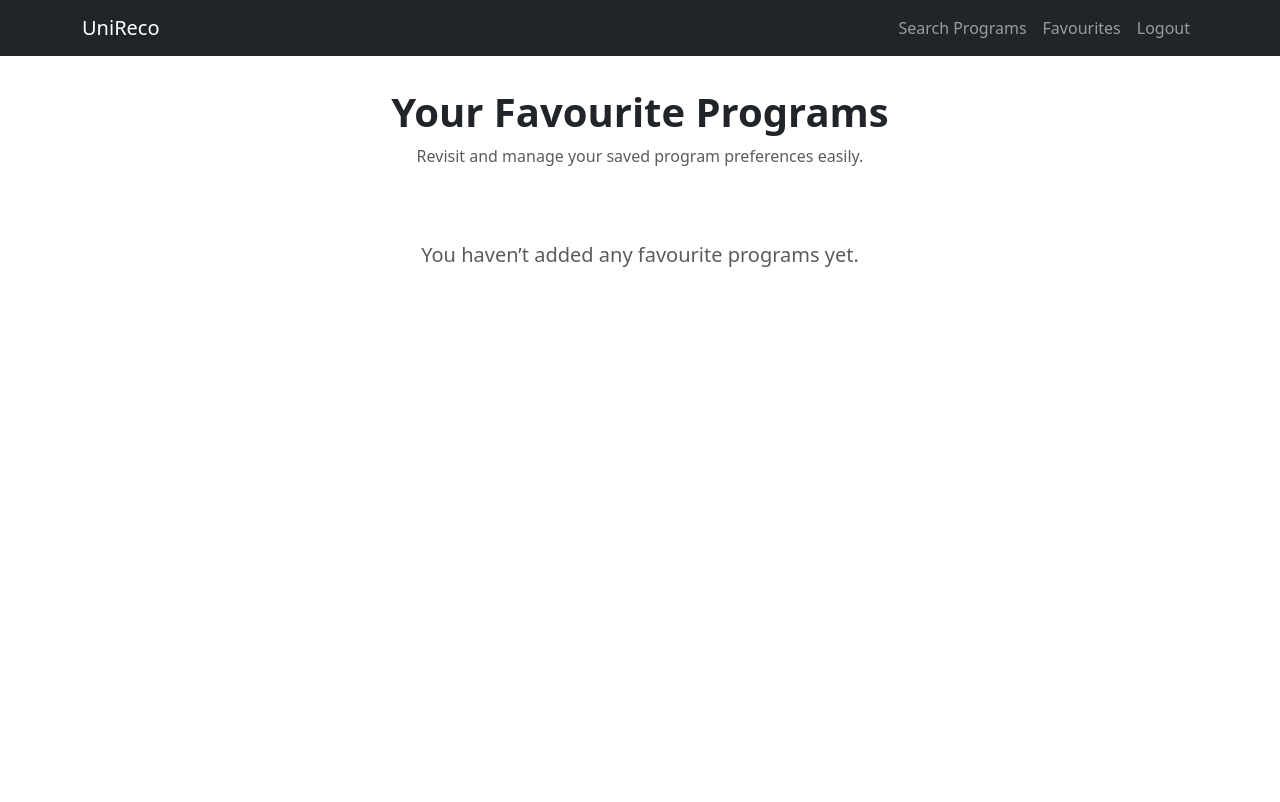
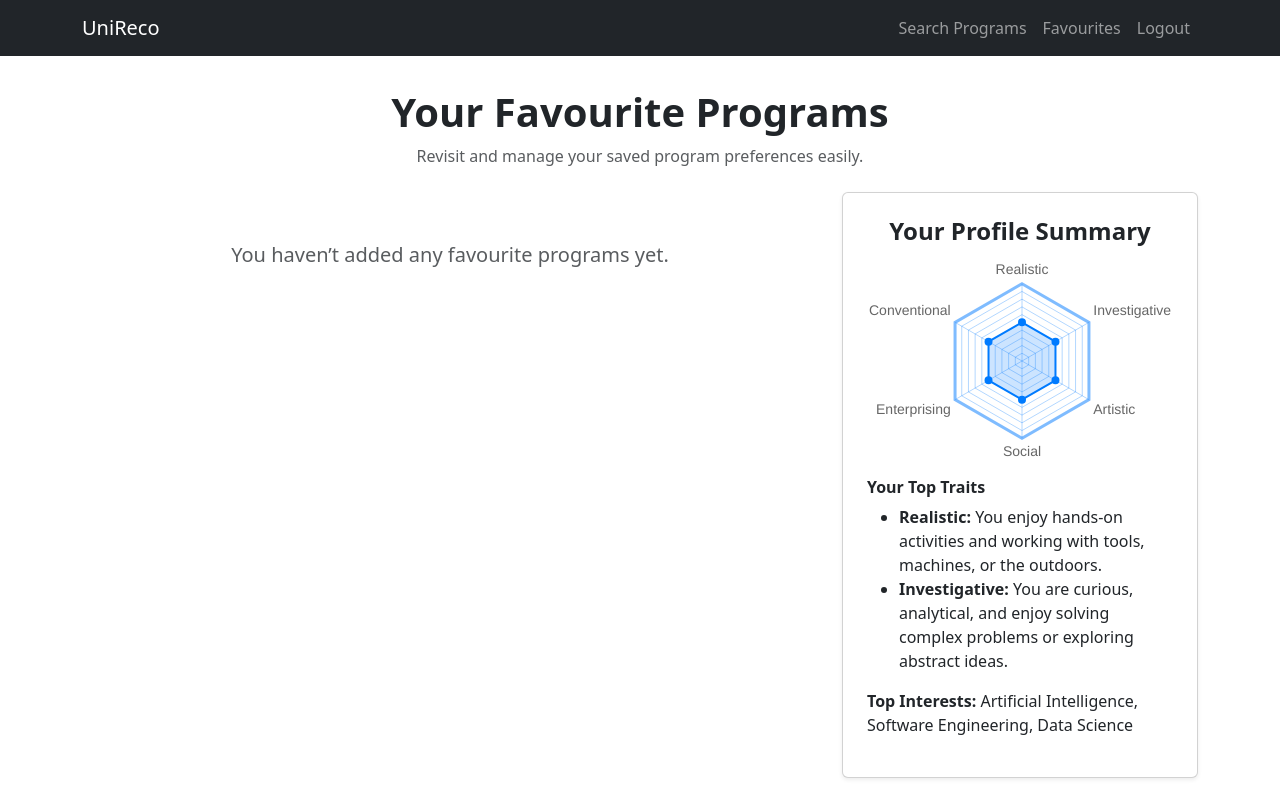
Before and after one commit to mkhikhwan/unireco, a Django app: page /favourite/ in a window 1280 px wide. Before the commit the page ends 267 px from the top, so only its background shows below. Run offline with Django 5.2, Linux system fonts and the light colour scheme; the visitor is signed in with stand-in values (Sample User, id 1); data that the repository does not hold is empty; some libraries are stand-ins or nearby versions.

Commit message:
feat: add Profile Summary to favourite page

```diff
--- a/app/templates/favourite.html
+++ b/app/templates/favourite.html
@@ -11,8 +11,10 @@
         <p class="text-muted">Revisit and manage your saved program preferences easily.</p>
     </div>
 
-    <div class="container">
-    <div class="row justify-content-center">
+    <!-- Two-column layout -->
+    <div class="row">
+        <!-- Favourite Programs -->
+        <div class="col-md-8">
             {% if programs %}
                 {% for program in programs %}
                 <div class="col-12 mb-3">
@@ -20,7 +22,7 @@
                         style="border-radius: 15px; background-color: #f8f9fa;">
                         <div class="row g-3 align-items-center">
 
-                        <!-- Left: Logo -->
+                            <!-- Logo -->
                             <div class="col-auto">
                                 <img src="{{ program.logo }}"
                                     alt="{{ program.university.name }} logo"
@@ -28,14 +30,14 @@
                                     style="width: 80px; height: 80px; object-fit: cover;">
                             </div>
 
-                        <!-- Middle: Text content -->
+                            <!-- Program info -->
                             <div class="col clickable unselectable overflow-hidden" onclick="viewProgram('{{ program.id }}')">
                                 <h5 class="fw-bold text-primary m-0 text-truncate">{{ program.name }}</h5>
                                 <p class="text-dark fw-bold mb-1 text-truncate">{{ program.university }}</p>
                                 <p class="text-muted mb-0 text-clamp-2">{{ program.description }}</p>
                             </div>
 
-                        <!-- Right: Delete button -->
+                            <!-- Delete button -->
                             <div class="col-auto">
                                 <button onclick="deleteFavourite('{{ program.id }}', this)"
                                     class="btn btn-light rounded-circle border border-danger shadow-sm text-danger"
@@ -56,11 +58,107 @@
                 </div>
             {% endif %}
         </div>
+
+        <!-- Profile Summary -->
+        <div class="col-md-4 mb-4">
+            <div class="p-4 shadow-sm rounded card">
+                <h4 class="fw-bold mb-3 text-center">Your Profile Summary</h4>
+
+                <!-- RIASEC Summary -->
+                <div>
+                    <canvas id="riasecChart" width="300" height="200"></canvas>
                 </div>
 
+                <div class="mt-3">
+                    <h6 class="fw-bold">Your Top Traits</h6>
+                    <ul class="mb-0">
+                    {% for key, value in riasec_desc.items %}
+                        <li>
+                            <strong class="text-capitalize">{{ key }}:</strong> {{ value }}
+                        </li>
+                    {% endfor %}
+                    </ul>
                 </div>
 
+                <p class="my-3"><strong>Top Interests:</strong> Artificial Intelligence, Software Engineering, Data Science</p>
+            </div>
+        </div>
+    </div>
+</div>
+
+<script src="https://cdn.jsdelivr.net/npm/chart.js"></script>
+{{ riasec|json_script:"riasec" }}
+
 <script>
+// Wait for the DOM to be fully loaded
+document.addEventListener('DOMContentLoaded', function () {
+    const ctx = document.getElementById('riasecChart').getContext('2d');
+
+    const riasecChart = new Chart(ctx, {
+        type: 'radar',
+        data: {
+            labels: ['Realistic', 'Investigative', 'Artistic', 'Social', 'Enterprising', 'Conventional'],
+            datasets: [{
+                label: 'Your Score',
+                data: getRiasecArrayAndRemoveScript(),
+                backgroundColor: 'rgba(0, 123, 255, 0.2)',   // light blue fill
+                borderColor: 'rgba(0, 123, 255, 1)',         // solid blue border
+                pointBackgroundColor: 'rgba(0, 123, 255, 1)', // blue dots on corners
+                borderWidth: 2
+            }]
+        },
+        options: {
+            responsive: true,
+            maintainAspectRatio: false,
+            plugins: {
+                legend: {
+                    display: false
+                },
+                title: {
+                    display: false
+                }
+            },
+            scales: {
+                r: {
+                    pointLabels: {
+                        display: true,
+                        font: { size: 14 }
+                    },
+                    angleLines: {
+                        display: true,
+                        color: 'rgba(0, 123, 255, 0.3)',
+                        lineWidth: 1
+                    },
+                    grid: {
+                        color: function(context) {
+                            return context.index === context.chart.scales.r.ticks.length - 1
+                                ? 'rgba(0, 123, 255, 0.5)'
+                                : 'rgba(0, 123, 255, 0.3)';
+                        },
+                        lineWidth: function(context) {
+                            return context.index === context.chart.scales.r.ticks.length - 1 ? 3 : 1;
+                        }
+                    },
+                    ticks: {
+                        display: false
+                    }
+                }
+            }
+        }
+    });
+});
+
+function getRiasecArrayAndRemoveScript() {
+    const riasecScript = document.getElementById('riasec');
+    if (riasecScript) {
+        const riasecData = JSON.parse(riasecScript.textContent);
+        const riasecArray = Object.values(riasecData);
+        riasecScript.remove();
+        return riasecArray;
+    }
+    return [];
+}
+
 // Delete function
 function deleteFavourite(programIdStr, button) {
     const programId = parseInt(programIdStr);
--- a/app/views.py
+++ b/app/views.py
@@ -370,7 +370,21 @@ def favourite(request):
         for fav in favourite_programs
     ]
 
-    return render(request, "favourite.html", {"programs": program_favourites})
+    user_pref = UserPreference.objects.filter(user=user)
+
+    riasec = calculate_riasec_value(user)
+    riasec_desc = {
+        "realistic": "You enjoy hands-on activities and working with tools, machines, or the outdoors.",
+        "investigative": "You are curious, analytical, and enjoy solving complex problems or exploring abstract ideas.",
+        "artistic": "You value creativity, self-expression, and open-ended problem solving.",
+        "social": "You enjoy helping others, teaching, or working in team environments that support collaboration.",
+        "enterprising": "You enjoy leading, persuading, and managing for organizational goals or economic success.",
+        "conventional": "You prefer structured tasks and managing data or details, often excelling in organized environments."
+    }
+    top_2 = sorted(riasec.items(), key=lambda item: item[1], reverse=True)[:2]
+    top_2_descriptions = {trait: riasec_desc[trait] for trait, _ in top_2}
+
+    return render(request, "favourite.html", {"programs": program_favourites, "riasec": riasec, "riasec_desc": top_2_descriptions})
 
 def get_started(request):
     # Check if logged in
@@ -614,6 +628,32 @@ def admin_add_entry_requirement(request):
     # return render(request, "entry/add_entry_requirement.html", {"choices": choices})
 
 # # Functions that are used inside views
+def calculate_riasec_value(user):
+    user_pref = UserPreference.objects.filter(user=user)
+
+    riasec_ids = {
+        'realistic': [70, 71],
+        'investigative': [72, 73],
+        'artistic': [74, 75],
+        'social': [76, 77],
+        'enterprising': [78, 79],
+        'conventional': [80, 81],
+    }
+
+    riasec_scores = {}
+
+    for trait, ids in riasec_ids.items():
+        values = []
+        for id in ids:
+            pref = user_pref.filter(tag_id=id).first()
+            if pref:
+                values.append(pref.preference_score)  # Assuming your model has a `value` field
+        riasec_scores[trait] = sum(values) / len(values) if values else 0
+
+
+    return riasec_scores
+
+
 # def handle_prompt(arrOfAnswers, program_id):
 #     # This function will handle the prompt generation for the LLM
 #     # It will take the questionnaire and answers and generate a prompt for the LLM
```
Lines whose indentation alone changed are shown as unchanged.
